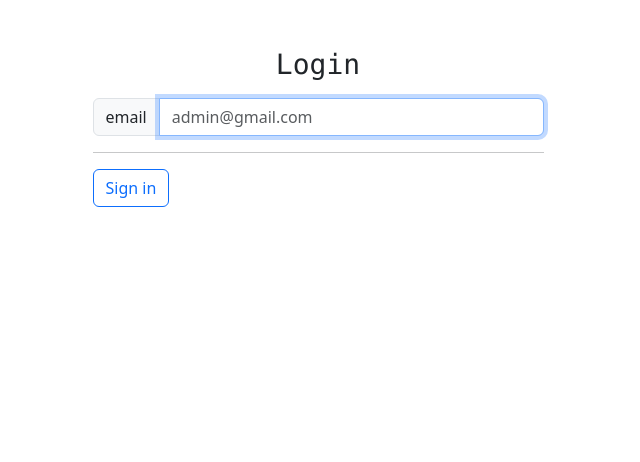
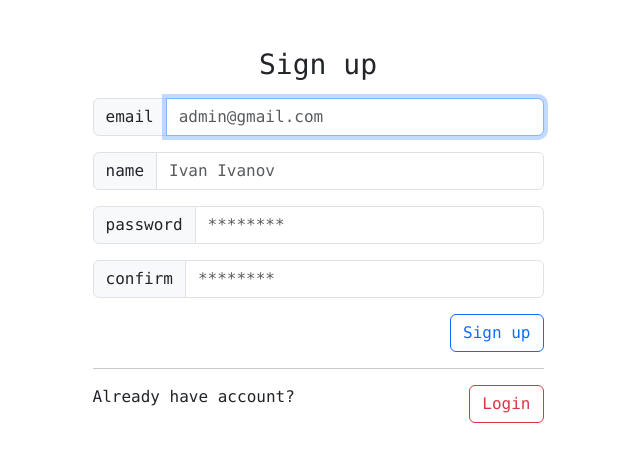
Before and after one commit to isnastish/OpenAI-app, a React (Create React App) app in the folder web-app/: page / in a window 1280 px wide. Shown: the top 462 px of the page, without its empty margins (322-962 px from the left). Built offline with nearby package versions, Linux system fonts and the light colour scheme; the HTML template or start-up script is replaced by a standard one.

Commit message:
added different routes

```diff
--- a/web-app/src/App.tsx
+++ b/web-app/src/App.tsx
@@ -2,20 +2,39 @@ import React, { useState } from 'react';
 import { BrowserRouter, Routes, Route, useNavigate } from 'react-router';
 
 const LoginView: React.FC = () => {
+    return (
+        <div className="container">
+            <div className="row justify-content-center mt-5">
+                <div className="col-md-5 font-monospace">
+                    <h3 className="text-center">
+                        <p className="font-monospace">Login</p>
+                    </h3>
+                </div>
+            </div>
+        </div>
+    );
+};
+
+const SignupView: React.FC = () => {
+    const [username, setUsername] = useState('');
+    const [email, setEmail] = useState('');
+    const [password, setPassword] = useState('');
+    const [password2, setPassword2] = useState(''); // confirmation password
+
     const navigate = useNavigate();
 
-    const onSubmitLoginData = (): void => {
+    const onSubmitLoginData = async (): Promise<void> => {
         navigate('/ai');
     };
 
     return (
         <div className="container">
             <div className="row justify-content-center mt-5">
-                <div className="col-md-5">
+                <div className="col-md-5 font-monospace">
                     <h3 className="text-center">
-                        <p className="font-monospace">Login</p>
+                        <p className="font-monospace">Sign up</p>
                     </h3>
-                    <div className="input-group flex-nowrap">
+                    <div className="input-group mb-3">
                         <span className="input-group-text" id="addon-wrapping">
                             email
                         </span>
@@ -29,14 +48,61 @@ const LoginView: React.FC = () => {
                             aria-describedby="addon-wrapping"
                         />
                     </div>
-                    <hr></hr>
-                    <div className="col-12">
+                    <div className="input-group mb-3">
+                        <span className="input-group-text" id="addon-wrapping">
+                            name
+                        </span>
+                        <input
+                            type="text"
+                            required
+                            className="form-control"
+                            placeholder="Ivan Ivanov"
+                            aria-describedby="addon-wrapping"
+                        />
+                    </div>
+                    <div className="input-group mb-3">
+                        <span className="input-group-text" id="addon-wrapping">
+                            password
+                        </span>
+                        <input
+                            type="text"
+                            required
+                            placeholder="********"
+                            className="form-control"
+                            aria-describedby="addon-wrapping"
+                        />
+                    </div>
+                    <div className="input-group mb-3">
+                        <span className="input-group-text" id="addon-wrapping">
+                            confirm
+                        </span>
+                        <input
+                            type="text"
+                            required
+                            placeholder="********"
+                            className="form-control"
+                            aria-describedby="addon-wrapping"
+                        />
+                    </div>
+                    <div className="text-end">
                         <button
                             type="submit"
                             className="btn btn-outline-primary"
                             onClick={onSubmitLoginData}
                         >
-                            Sign in
+                            Sign up
+                        </button>
+                    </div>
+                    <hr></hr>
+                    <div className="d-flex justify-content-between">
+                        <span>Already have account?</span>
+                        <button
+                            className="btn btn-outline-danger"
+                            onClick={() => {
+                                navigate('/login');
+                            }}
+                        >
+                            Login
                         </button>
                     </div>
                 </div>
@@ -47,7 +113,7 @@ const LoginView: React.FC = () => {
 
 const AiView: React.FC = () => {
     const [aiQuestion, setAiQuestion] = useState<string>('');
-    const askAi = async () => {
+    const askAi = async (): Promise<void> => {
         throw new Error(aiQuestion);
     };
 
@@ -62,7 +128,7 @@ const AiView: React.FC = () => {
                         <textarea
                             className="form-control rounded-4"
                             id="floatingTextarea2"
-                            placeholder="Ask any question"
+                            placeholder="Type any question"
                             rows={5}
                             autoFocus={true}
                             onChange={(e) => setAiQuestion(e.target.value)}
@@ -85,9 +151,10 @@ function App() {
     return (
         <BrowserRouter>
             <Routes>
-                <Route path="/login" element={<LoginView />}></Route>
-                <Route path="/" element={<LoginView />}></Route>
-                <Route path="/ai" element={<AiView />}></Route>
+                <Route path="/signup" element={<SignupView />} />
+                <Route path="/" element={<SignupView />} />
+                <Route path="/ai" element={<AiView />} />
+                <Route path="/login" element={<LoginView />} />
             </Routes>
         </BrowserRouter>
     );
```
